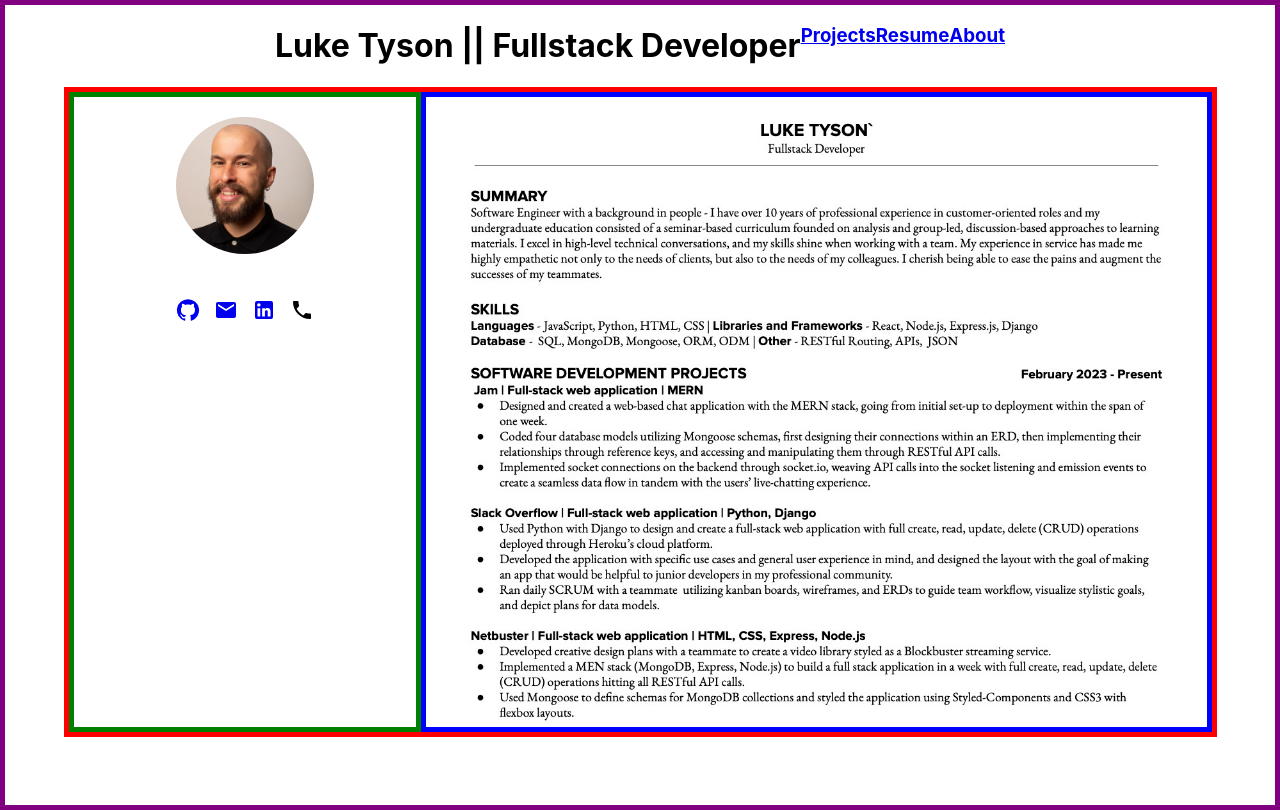
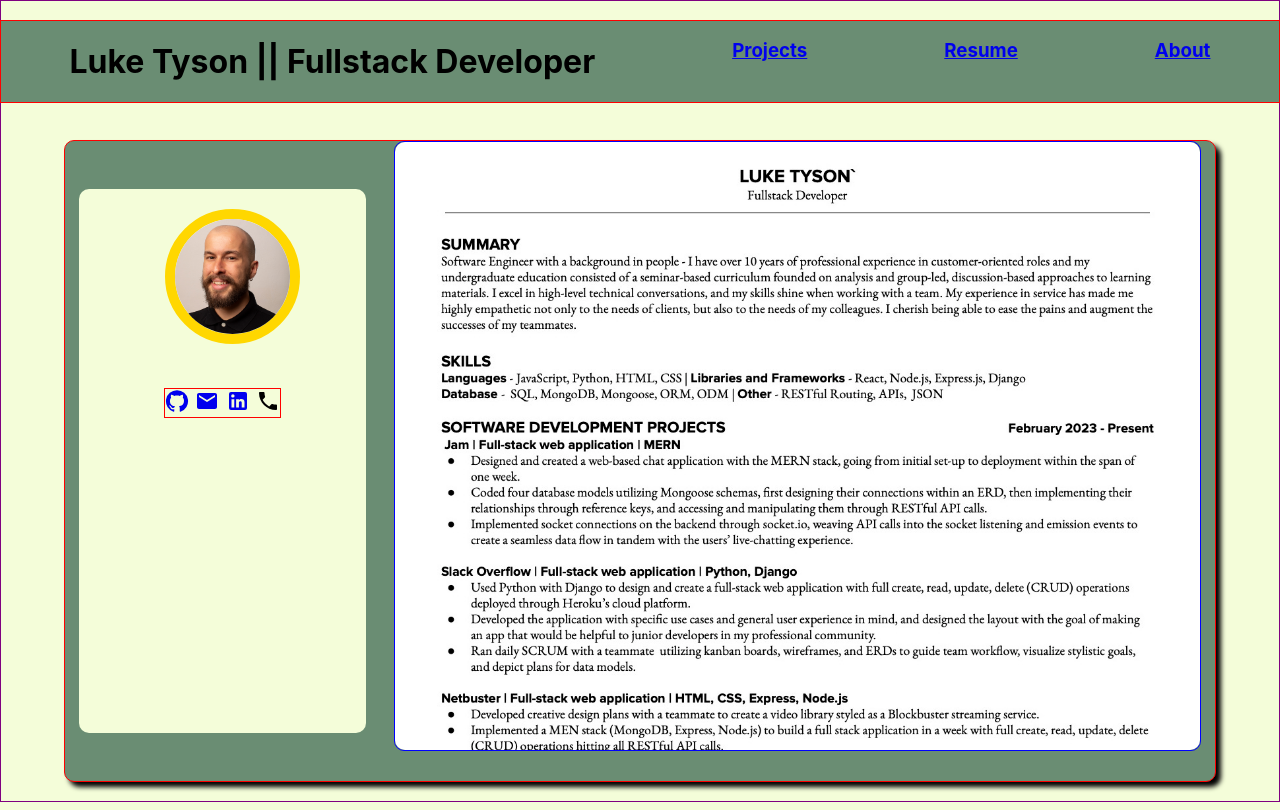
Before and after one commit to guantanamobosch/luke_tyson_portfolio, a React (Create React App) app: page /resume in a window 1280 px wide. Built offline with nearby package versions, Linux system fonts and the light colour scheme.

Commit message:
adjusting card styles and color scheme

```diff
--- a/src/components/NavBar/NavBar.css
+++ b/src/components/NavBar/NavBar.css
@@ -1,3 +1,11 @@
 .NavBar {
+    width: 100%;
     display: flex;
+    justify-content: space-around;
+    border: 1px solid red;
+    background-color: var(--my-green);
 }
+
+.NavBar h1 h3 {
+    color: var(--my-black);
+}
--- a/src/pages/App/App.css
+++ b/src/pages/App/App.css
@@ -1,3 +1,9 @@
+:root {
+    --my-green: #6A8D73;
+    --my-white: #F4FDD9;
+    --my-black: #0d1321;
+}
+
 html {
     position: absolute;
     top: 0;
@@ -9,6 +15,7 @@ html {
 body {
     height: 100%;
     width: 100%;
+    background-color: var(--my-white);
 }
 
 #root {
@@ -20,32 +27,35 @@ body {
     display: flex;
     flex-direction: column;
     align-items: center;
-    border-style: solid;
-    border-color: purple;
-    border-width: 5px;
+    justify-content: space-around;
+    border: 1px solid purple;
     height: 100%;
 }
 
 .main-card {
-    border-style: solid;
-    border-color: red;
-    border-width: 5px;
+    border: 1px solid red;
+    background-color: var(--my-green);
+    box-shadow: 5px 5px 5px;
+    border-radius: 10px;
     display: flex;
+    justify-content: space-around;
     width: 90%;
     height: 80%;
 }
 
 #headshot-and-contact-container {
-    border-style: solid;
-    border-color: green;
-    border-width: 5px;
-    max-width: 30%;
+    border-radius: 10px;
+    background-color: var(--my-white);
+    max-width: 25%;
+    height: 85%;
     display: flex;
     flex-direction: column;
     align-items: center;
+    align-self: center;
 }
 
 #contact-container {
+    border: 1px solid red;
     width: 40%;
     margin: 20px;
     display: flex;
@@ -53,10 +63,11 @@ body {
 }
 
 .route-card {
-    border-style: solid;
-    border-color: blue;
-    border-width: 5px;
+    border: 1px solid blue;
+    border-radius: 10px;
     max-width: 70%;
+    min-width: 70%;
+    height: 95%;
 }
 
 #headshot-container {
@@ -68,4 +79,5 @@ body {
     width: 100%;
     height: auto;
     border-radius: 100%;
+    border: 10px solid gold;
 }
--- a/src/pages/MyResume/MyResume.css
+++ b/src/pages/MyResume/MyResume.css
@@ -1,6 +1,7 @@
 #resume-container {
     height: 100%;
     overflow: auto;
+    border-radius: 10px;
 }
 
 .resume {
```
